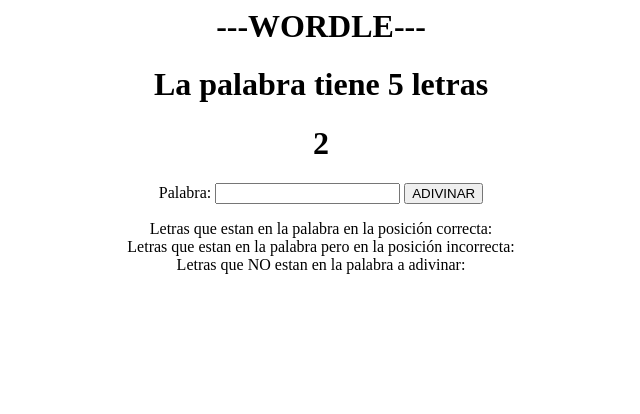
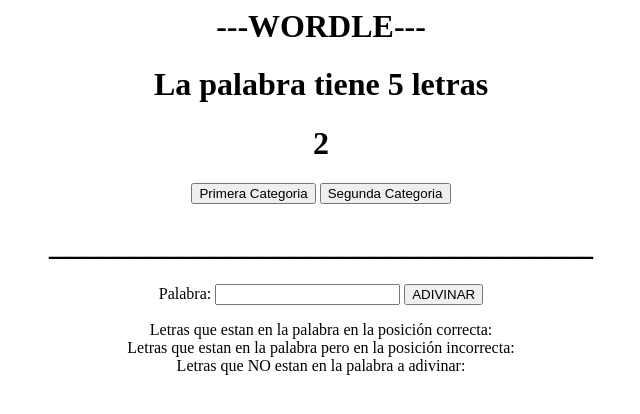
Before and after one commit to Adriana-Tarquino/JuegoUCB-WORDLE, a website built with Parcel: page index2.html in a window 1280 px wide. Shown: the whole page, without its empty margins (319-959 px from the left). Built offline with nearby package versions, Linux system fonts and the light colour scheme.

Commit message:
botones de categoria

```diff
--- a/index2.html
+++ b/index2.html
@@ -4,9 +4,16 @@
      <h1 id = "titulo">---WORDLE---</h1>
      <h1>La palabra tiene 5 letras</h1>
      <div id="intentos-div"></div>
+  </center>
 
+  <center>
+      <input type="submit" value="Primera Categoria" id="boton-adivinar" />
+      <input type="submit" value="Segunda Categoria" id="boton-adivinar" />
+  </center>
+
+  <center>
     <form id="Adivinar-form">
-
+      <h1> __________________________________</h1>
       <label for="palabra-adivinar12">Palabra:</label>
       <input id="palabra-adivinar" type="text"/>
       <input type="submit" value="ADIVINAR" id="boton-adivinar" />
```
Also changed, not shown: index.html (+4 -1 lines).
